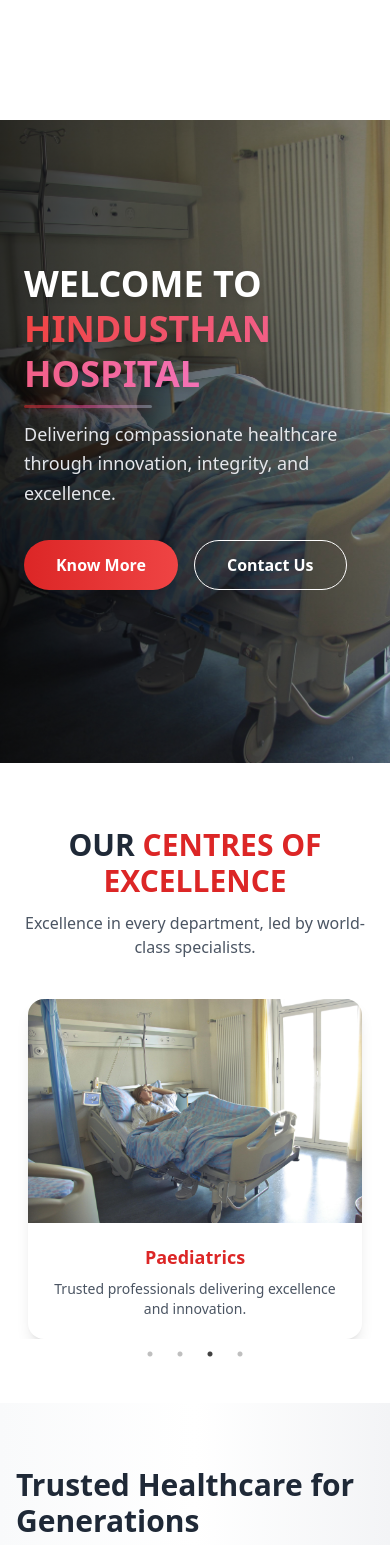
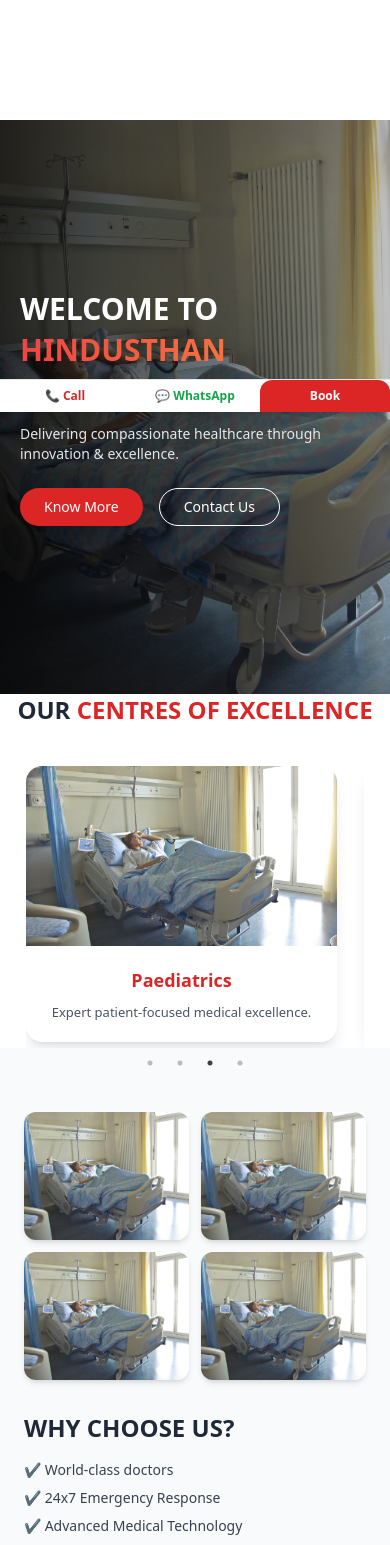
Before and after one commit to Ashok-achu/hindusthanhospital, a React (Create React App) app: page / in a window 390 px wide. Shown: the part 432-1977 px from the top of the page. Built offline with nearby package versions, Linux system fonts and the light colour scheme; the HTML template or start-up script is replaced by a standard one.

Commit message:
Updated Homepage UI and behavior

```diff
--- a/src/toppages/home.js
+++ b/src/toppages/home.js
@@ -18,272 +18,92 @@
 import news3 from "../assets/appointment.jpg";
 
 export default function Home() {
-  const fadeUp = { hidden: { opacity: 0, y: 40 }, visible: { opacity: 1, y: 0 } };
 
-  const heroSettings = {
+  const fadeUp = {
+    hidden: { opacity: 0, y: 40 },
+    visible: { opacity: 1, y: 0 },
+  };
+
+  // 🔥 Smart responsive optimized slider config
+  const mobileSlider = {
     dots: true,
     arrows: false,
     infinite: true,
     autoplay: true,
-    autoplaySpeed: 4000,
-    speed: 800,
+    speed: 500,
+    autoplaySpeed: 2600,
+    swipeToSlide: true,
     slidesToShow: 1,
-    slidesToScroll: 1,
+    centerMode: true,
+    centerPadding: "0px",
   };
 
-  const excellenceSettings = {
-    dots: true,
-    arrows: false,
-    infinite: true,
-    autoplay: true,
-    autoplaySpeed: 3000,
+  const multiSlider = {
+    ...mobileSlider,
     slidesToShow: 3,
-    slidesToScroll: 1,
     responsive: [
-      { breakpoint: 1024, settings: { slidesToShow: 2 } },
-      { breakpoint: 640, settings: { slidesToShow: 1 } },
-    ],
-  };
-
-  const blogSettings = {
-    dots: true,
-    arrows: false,
-    infinite: true,
-    autoplay: true,
-    autoplaySpeed: 3000,
-    slidesToShow: 3,
-    slidesToScroll: 1,
-    responsive: [
-      { breakpoint: 1024, settings: { slidesToShow: 2 } },
-      { breakpoint: 768, settings: { slidesToShow: 1 } },
-    ],
-  };
-
-  const testimonialsSettings = {
-    dots: true,
-    arrows: false,
-    infinite: true,
-    autoplay: true,
-    autoplaySpeed: 3500,
-    slidesToShow: 2,
-    slidesToScroll: 1,
-    responsive: [
-      { breakpoint: 1024, settings: { slidesToShow: 2 } },
-      { breakpoint: 768, settings: { slidesToShow: 1 } },
-    ],
-  };
-
-  const newsSettings = {
-    dots: true,
-    arrows: false,
-    infinite: true,
-    autoplay: true,
-    autoplaySpeed: 3000,
-    slidesToShow: 3,
-    slidesToScroll: 1,
-    responsive: [
-      { breakpoint: 1024, settings: { slidesToShow: 2 } },
-      { breakpoint: 768, settings: { slidesToShow: 1 } },
+      { breakpoint: 1024, settings: { slidesToShow: 2 }},
+      { breakpoint: 768, settings: { slidesToShow: 1 }},
     ],
   };
 
   return (
+    <div className="bg-gradient-to-b from-white via-gray-50 to-gray-100 text-gray-800 pb-20 overflow-hidden">
 
-    <div className="bg-gradient-to-b from-white via-gray-50 to-gray-100 text-gray-800 overflow-hidden">
-      {/* ================= HERO ================= */}
-{/* ================= HERO SECTION (No Gap + Background Image) ================= */}
-<section className="relative h-[80vh] flex items-center justify-center overflow-hidden mt-[-2rem]">
-  {/* Background Image */}
+      {/* ========== HERO SECTION ========== */}
+      <section className="relative h-[68vh] sm:h-[78vh] flex items-center justify-center">
         <div className="absolute inset-0">
-    <img
-      src={hero1}
-      alt="Hospital Banner"
-      className="w-full h-full object-cover brightness-75"
-    />
-    {/* Overlay for text readability */}
-    <div className="absolute inset-0 bg-gradient-to-r from-black/70 via-black/40 to-transparent"></div>
+          <img src={hero1} alt="Hospital" className="w-full h-full object-cover brightness-75" />
+          <div className="absolute inset-0 bg-gradient-to-r from-black/75 via-black/40 to-transparent"></div>
         </div>
 
-  {/* Content Section */}
-  <div className="relative z-10 container mx-auto px-6 md:px-12 lg:px-20 text-left">
         <motion.div
-      initial={{ opacity: 0, y: 30 }}
-      whileInView={{ opacity: 1, y: 0 }}
-      transition={{ duration: 0.8 }}
-      className="max-w-2xl"
+          className="relative z-10 container px-5 sm:px-10 text-left"
+          initial="hidden"
+          whileInView="visible"
+          viewport={{ once: true }}
+          variants={fadeUp}
         >
-      <h1 className="text-4xl sm:text-5xl lg:text-6xl font-extrabold text-white leading-tight drop-shadow-lg">
+          <h1 className="text-3xl sm:text-5xl lg:text-6xl text-white font-extrabold leading-snug">
             WELCOME TO{" "}
-        <span className="text-transparent bg-clip-text bg-gradient-to-r from-red-500 to-pink-400">
+            <span className="bg-gradient-to-r from-red-500 to-orange-400 bg-clip-text text-transparent">
               HINDUSTHAN HOSPITAL
             </span>
           </h1>
 
-      <div className="relative mt-3 mb-6">
-        <motion.div
-          className="absolute bottom-0 left-0 h-[3px] w-32 bg-gradient-to-r from-red-600 via-pink-500 to-gray-400 rounded-full animate-pulse shadow-[0_0_10px_rgba(255,0,0,0.5)]"
-          initial={{ width: 0 }}
-          whileInView={{ width: "8rem" }}
-          transition={{ duration: 0.8 }}
-        />
-      </div>
-
-      <p className="text-gray-200 text-lg sm:text-xl max-w-xl leading-relaxed">
-        Delivering compassionate healthcare through innovation, integrity, and excellence.
+          <p className="text-gray-200 text-sm sm:text-lg mt-3 max-w-xl">
+            Delivering compassionate healthcare through innovation & excellence.
           </p>
 
-      <div className="mt-8 flex gap-4">
-        <button className="px-8 py-3 bg-gradient-to-r from-red-600 to-red-500 hover:from-red-700 hover:to-red-600 text-white font-semibold rounded-full shadow-lg transition-all">
+          <div className="flex gap-4 mt-6">
+            <button className="bg-red-600 hover:bg-red-700 text-white px-6 py-2 rounded-full text-sm shadow-lg">
               Know More
             </button>
-        <button className="px-8 py-3 bg-transparent border border-white text-white hover:bg-white hover:text-red-600 font-semibold rounded-full transition-all">
+            <button className="border border-white text-white hover:bg-white hover:text-red-600 px-6 py-2 rounded-full text-sm transition">
               Contact Us
             </button>
           </div>
         </motion.div>
-  </div>
       </section>
 
-
-      {/* ================= CENTRES OF EXCELLENCE ================= */}
-      <section className="py-16 bg-white">
-        <div className="container mx-auto px-4">
-          <h2 className="text-center text-3xl sm:text-4xl font-bold text-gray-800">
+      {/* ========== CENTRES OF EXCELLENCE ========== */}
+      <section className="py-14 bg-white slider-section">
+        <h2 className="text-center text-2xl sm:text-3xl font-bold">
           OUR <span className="text-red-600">CENTRES OF EXCELLENCE</span>
         </h2>
-          <p className="text-center text-gray-600 mt-3 max-w-2xl mx-auto">
-            Excellence in every department, led by world-class specialists.
-          </p>
-          <div className="mt-10">
-            <Slider {...excellenceSettings}>
+
+        <div className="mt-10 px-4">
+          <Slider {...multiSlider}>
             {[cardiology, surgery, pediatrics, doctorTeam].map((img, i) => (
-                <div key={i} className="px-3">
-                  <div className="bg-white rounded-2xl shadow-lg hover:shadow-2xl transition transform hover:-translate-y-1">
-                    <img
-                      src={img}
-                      alt="Speciality"
-                      className="w-full h-56 object-cover rounded-t-2xl"
-                    />
+              <div key={i} className="slide-card">
+                <div className="rounded-2xl shadow-lg bg-white overflow-hidden">
+                  <img src={img} className="w-full h-44 sm:h-56 object-cover" alt="" />
                   <div className="p-5 text-center">
-                      <h3 className="font-semibold text-red-600 text-lg">
-                        {["Cardiology", "General Surgery", "Paediatrics", "Orthopaedics"][i]}
+                    <h3 className="text-lg font-semibold text-red-600">
+                      {["Cardiology","General Surgery","Paediatrics","Orthopaedics"][i]}
                     </h3>
-                      <p className="text-gray-600 text-sm mt-2">
-                        Trusted professionals delivering excellence and innovation.
-                      </p>
-                    </div>
-                  </div>
-                </div>
-              ))}
-            </Slider>
-          </div>
-        </div>
-      </section>
-
-      {/* ================= WELCOME SECTION ================= */}
-      <section className="py-16 bg-gradient-to-r from-gray-50 via-white to-gray-100">
-        <div className="container mx-auto flex flex-col md:flex-row items-center gap-10 px-4">
-          <div className="md:w-1/2">
-            <h2 className="text-3xl sm:text-4xl font-bold text-gray-800">
-              Trusted Healthcare for Generations
-            </h2>
-            <p className="mt-4 text-gray-600">
-              Hindusthan Hospital combines innovation, expertise, and compassion
-              to deliver holistic healing and unmatched care.
-            </p>
-            <div className="mt-5 flex flex-wrap gap-4">
-              <button className="px-6 py-2 bg-red-600 text-white rounded-full shadow-md hover:bg-red-700 transition">
-                Book Appointment
-              </button>
-              <button className="px-6 py-2 border border-red-600 text-red-600 rounded-full hover:bg-red-600 hover:text-white transition">
-                Explore Services
-              </button>
-            </div>
-          </div>
-          <div className="md:w-1/2">
-            <img
-              src={doctorTeam}
-              alt="Doctors"
-              className="rounded-2xl shadow-lg w-full"
-            />
-          </div>
-        </div>
-      </section>
-
-      {/* ================= BOOK APPOINTMENT ================= */}
-      <section className="py-16 bg-gradient-to-r from-red-50 via-gray-50 to-white">
-        <div className="container mx-auto flex flex-col md:flex-row items-center gap-10 px-4">
-          <div className="md:w-1/2">
-            <img
-              src={appointment}
-              alt="Book Appointment"
-              className="rounded-2xl shadow-md w-full"
-            />
-          </div>
-          <div className="md:w-1/2 bg-gradient-to-r from-red-600 to-red-700 text-white p-8 rounded-2xl shadow-lg">
-            <h3 className="text-3xl font-semibold mb-3">BOOK APPOINTMENT</h3>
-            <p className="text-sm mb-6">
-              Fill in your details and our team will get in touch with you soon.
-            </p>
-            <form className="space-y-3">
-              <input type="text" placeholder="Full Name" className="w-full p-3 rounded-lg text-black" />
-              <input type="email" placeholder="Email ID" className="w-full p-3 rounded-lg text-black" />
-              <input type="tel" placeholder="Phone Number" className="w-full p-3 rounded-lg text-black" />
-              <textarea placeholder="Your Message" rows="3" className="w-full p-3 rounded-lg text-black"></textarea>
-              <button className="bg-white hover:bg-gray-100 text-red-700 px-6 py-3 rounded-full font-semibold shadow-md transition">
-                BOOK NOW
-              </button>
-            </form>
-          </div>
-        </div>
-      </section>
-
-      {/* ================= TESTIMONIALS ================= */}
-      <section className="py-16 bg-gray-50">
-        <div className="container mx-auto px-4">
-          <h2 className="text-center text-3xl font-bold text-gray-800 mb-10">
-            TESTIMONIALS
-          </h2>
-          <Slider {...testimonialsSettings}>
-            {[1, 2, 3, 4].map((i) => (
-              <div key={i} className="p-4">
-                <div className="bg-white p-6 rounded-2xl shadow hover:shadow-lg transition text-center">
-                  <img
-                    src={testimonial}
-                    alt="Person"
-                    className="w-16 h-16 mx-auto rounded-full object-cover mb-3"
-                  />
-                  <h4 className="text-red-600 font-bold">Patient {i}</h4>
-                  <p className="text-gray-500 text-sm">Recovered Patient</p>
-                  <p className="text-gray-600 text-sm leading-relaxed mt-2">
-                    Hindusthan Hospital staff were caring and professional.
-                    I felt confident throughout my treatment.
-                  </p>
-                </div>
-              </div>
-            ))}
-          </Slider>
-        </div>
-      </section>
-
-      {/* ================= NEWS ================= */}
-      <section className="py-16 bg-white">
-        <div className="container mx-auto px-4">
-          <h2 className="text-center text-3xl sm:text-4xl font-bold text-gray-800">
-            HINDUSTHAN <span className="text-red-600">NEWS</span>
-          </h2>
-          <Slider {...newsSettings}>
-            {[news1, news2, news3].map((img, i) => (
-              <div key={i} className="px-4">
-                <div className="bg-white rounded-2xl shadow-md hover:shadow-xl transition overflow-hidden">
-                  <img src={img} alt="News" className="w-full h-48 object-cover" />
-                  <div className="p-5">
-                    <h3 className="text-red-600 font-semibold text-lg">
-                      Hindusthan Launches Advanced Care Unit
-                    </h3>
-                    <p className="text-sm text-gray-500 mt-1">05 September 2025</p>
-                    <p className="text-gray-600 text-sm mt-3">
-                      A new medical wing with modern diagnostic technologies and 24x7 emergency support.
+                    <p className="text-gray-600 text-sm slide-card-text mt-2">
+                      Expert patient-focused medical excellence.
                     </p>
                   </div>
                 </div>
@@ -293,52 +113,132 @@
         </div>
       </section>
 
-      {/* ================= BLOGS ================= */}
+      {/* ========== WHY CHOOSE US ========== */}
       <section className="py-16 bg-gray-50">
-        <div className="container mx-auto px-4">
-          <h2 className="text-center text-3xl sm:text-4xl font-bold text-gray-800">
+        <div className="px-6 md:px-14 grid md:grid-cols-2 gap-8 items-center">
+          <div className="grid grid-cols-2 gap-3">
+            {[hero2, hero3, cardiology, surgery].map((src,i)=>
+              <img key={i} src={src} className="rounded-xl object-cover shadow-md h-32 sm:h-40 w-full"/>
+            )}
+          </div>
+
+          <div>
+            <h2 className="text-2xl sm:text-3xl font-bold">WHY CHOOSE US?</h2>
+            <ul className="mt-4 space-y-2 text-gray-700 text-sm sm:text-base">
+              <li>✔ World-class doctors</li>
+              <li>✔ 24x7 Emergency Response</li>
+              <li>✔ Advanced Medical Technology</li>
+              <li>✔ Patient-centric care</li>
+            </ul>
+          </div>
+        </div>
+      </section>
+
+      {/* ========== APPOINTMENT FORM ========== */}
+      <section className="py-14 bg-gradient-to-r from-red-50 to-white">
+        <div className="container px-6 md:flex gap-10">
+          <img src={appointment} alt="" className="rounded-xl shadow-md w-full md:w-1/2" />
+
+          <div className="bg-red-600 text-white p-6 sm:p-8 rounded-xl shadow-md w-full md:w-1/2 mt-6 md:mt-0">
+            <h3 className="text-3xl font-semibold mb-4">BOOK APPOINTMENT</h3>
+            <input className="w-full p-3 rounded-lg text-black mb-3" placeholder="Full Name"/>
+            <input className="w-full p-3 rounded-lg text-black mb-3" placeholder="Email"/>
+            <input className="w-full p-3 rounded-lg text-black mb-3" placeholder="Phone"/>
+            <textarea className="w-full p-3 rounded-lg text-black mb-3" placeholder="Message"/>
+            <button className="bg-white text-red-600 font-semibold py-3 px-6 rounded-full shadow-md">
+              Submit
+            </button>
+          </div>
+        </div>
+      </section>
+
+      {/* ========== TESTIMONIALS ========== */}
+      <section className="py-14 bg-gray-50 slider-section">
+        <h2 className="text-center text-2xl font-bold mb-6">TESTIMONIALS</h2>
+
+        <Slider {...mobileSlider}>
+          {[1,2,3].map((i)=>(
+            <div key={i} className="slide-card px-3">
+              <div className="bg-white rounded-2xl shadow-md p-6 text-center">
+                <img src={testimonial} className="w-16 h-16 rounded-full mx-auto mb-3"/>
+                <h4 className="text-red-600 font-bold">Patient {i}</h4>
+                <p className="text-gray-600 text-sm slide-card-text mt-2">
+                  Great experience, caring staff & excellent treatment.
+                </p>
+              </div>
+            </div>
+          ))}
+        </Slider>
+      </section>
+
+      {/* ========== NEWS ========== */}
+      <section className="py-14 bg-white slider-section">
+        <h2 className="text-center text-2xl font-bold">LATEST NEWS</h2>
+
+        <Slider {...multiSlider}>
+          {[news1, news2, news3].map((img, i)=>(
+            <div key={i} className="slide-card">
+              <div className="bg-white rounded-2xl shadow-lg overflow-hidden">
+                <img src={img} className="w-full h-44 object-cover"/>
+                <div className="p-5">
+                  <h3 className="text-lg font-semibold text-red-600">Hospital News Update</h3>
+                  <p className="text-sm text-gray-600 mt-2">Latest medical advancements and updates.</p>
+                </div>
+              </div>
+            </div>
+          ))}
+        </Slider>
+      </section>
+
+      {/* ========== BLOGS ========== */}
+      <section className="py-14 bg-gray-50 slider-section">
+        <h2 className="text-center text-2xl font-bold">
           OUR <span className="text-red-600">BLOGS</span>
         </h2>
-          <p className="text-center text-gray-600 mt-3">
-            Insights and advice from our healthcare experts.
-          </p>
-          <div className="mt-10">
-            <Slider {...blogSettings}>
-              {[cardiology, surgery, pediatrics].map((img, i) => (
-                <div key={i} className="px-4">
-                  <div className="bg-white rounded-2xl shadow-md hover:shadow-xl overflow-hidden transition">
-                    <img src={img} alt="Blog" className="w-full h-56 object-cover" />
+
+        <Slider {...multiSlider}>
+          {[cardiology, surgery, pediatrics].map((img, i)=>
+            <div key={i} className="slide-card">
+              <div className="bg-white rounded-2xl overflow-hidden shadow-md">
+                <img src={img} className="w-full h-46 object-cover"/>
                 <div className="p-5">
-                      <h3 className="font-semibold text-gray-800 text-lg">
-                        {["Heart Health", "Surgical Innovations", "Child Care Tips"][i]}
+                  <h3 className="text-gray-800 font-bold text-lg">
+                    {["Heart Health","Surgical Innovations","Child Wellness"][i]}
                   </h3>
-                      <p className="text-gray-600 text-sm mt-2">
-                        Learn from our healthcare experts and their latest insights.
-                      </p>
-                      <button className="mt-4 border border-red-600 text-red-600 hover:bg-red-600 hover:text-white px-4 py-2 rounded-full text-sm transition">
+                  <button className="border border-red-600 text-red-600 hover:bg-red-600 hover:text-white px-4 py-2 rounded-full text-sm mt-3">
                     Read More
                   </button>
                 </div>
               </div>
             </div>
-              ))}
+          )}
         </Slider>
-          </div>
-        </div>
       </section>
 
-      {/* ================= FINAL CTA ================= */}
-      <section className="py-16 bg-gradient-to-r from-red-600 to-red-700 text-center text-white">
-        <h2 className="text-2xl sm:text-3xl font-bold">
-          Need Immediate Medical Assistance?
-        </h2>
-        <p className="mt-3 text-gray-100">
-          We are available 24x7 to serve you with compassion and care.
-        </p>
-        <button className="mt-6 px-8 py-3 bg-white text-red-700 rounded-full font-semibold shadow-md hover:bg-gray-100 transition">
-          CONTACT US NOW
+      {/* ========== FINAL CTA ========== */}
+      <section className="py-14 bg-red-600 text-white text-center">
+        <h2 className="text-xl sm:text-3xl font-bold">Need Immediate Assistance?</h2>
+        <button className="mt-5 bg-white text-red-700 px-6 py-3 rounded-full shadow-md">
+          CONTACT NOW
         </button>
       </section>
+
+      {/* ========== MOBILE CTA BAR ========== */}
+      <div className="fixed bottom-0 left-0 w-full bg-white border-t border-gray-200 shadow-md flex md:hidden z-50">
+        <a href="tel:+919876543210" className="flex-1 py-2 text-center text-red-600 font-semibold text-xs">📞 Call</a>
+        <a href="https://wa.me/919876543210" className="flex-1 py-2 text-center text-green-600 font-semibold text-xs">💬 WhatsApp</a>
+        <a href="/book" className="flex-1 py-2 text-center bg-red-600 text-white rounded-t-xl font-semibold text-xs">Book</a>
+      </div>
+
+      {/* MOBILE STYLES FIX */}
+      <style>{`
+        @media (max-width: 768px) {
+          .slider-section { padding: 0 10px; }
+          .slide-card { width: 92% !important; margin: auto; }
+          .slide-card img { height: 180px !important; }
+          .slide-card-text { font-size: 13px; }
+        }
+      `}</style>
     </div>
   );
 }
```
Lines whose indentation alone changed are shown as unchanged.
